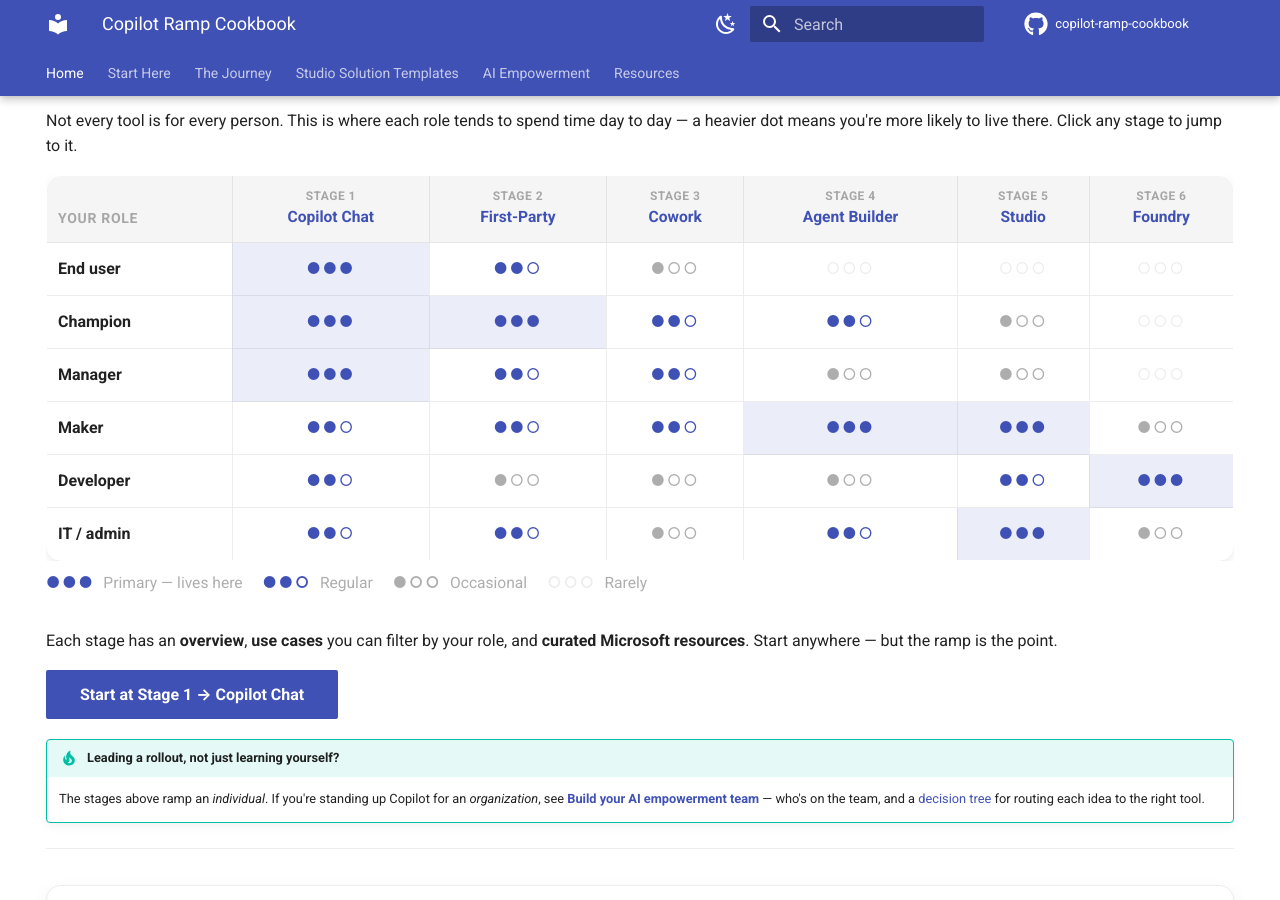
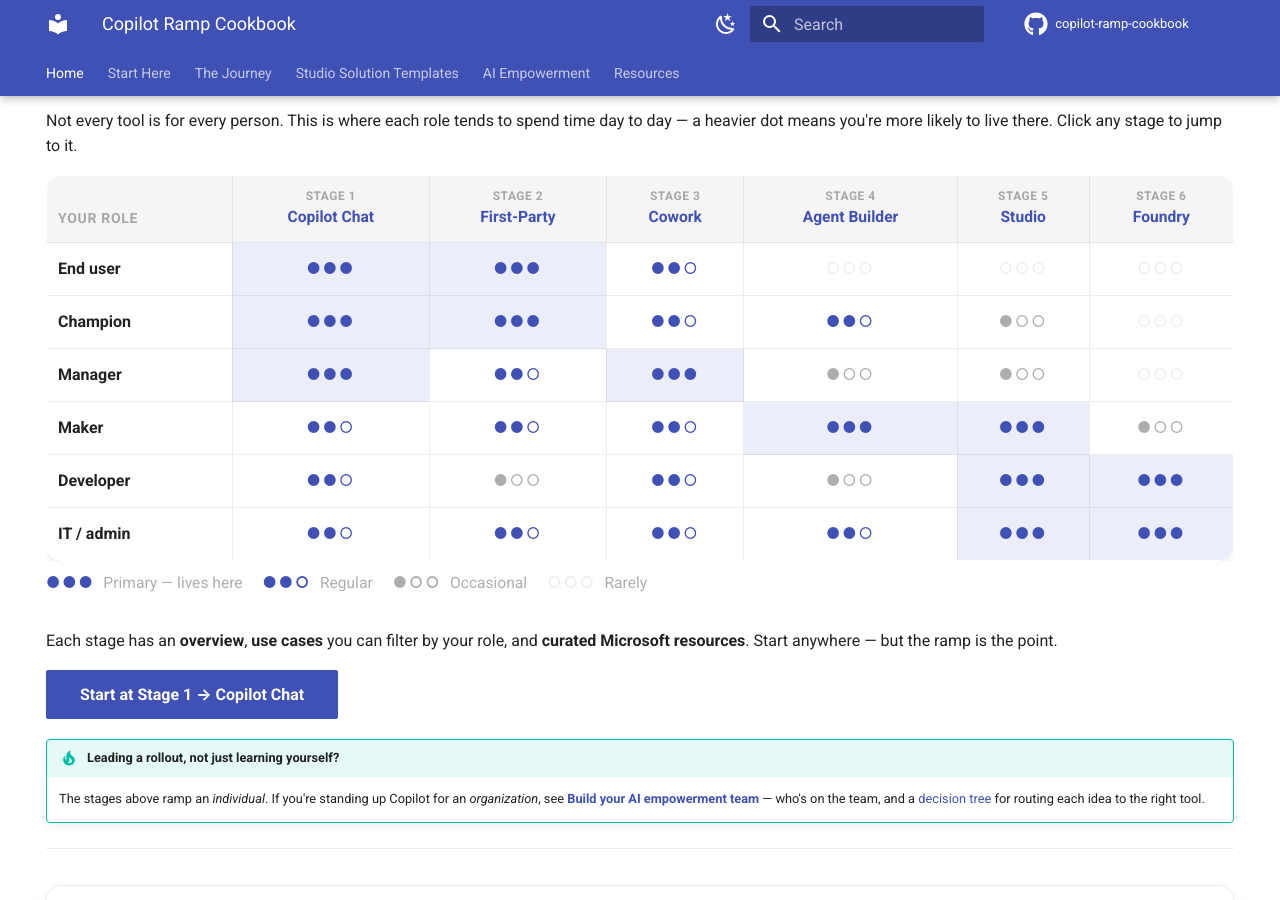
Before and after one commit to MawellGlass/copilot-ramp-cookbook, an MkDocs documentation site: the page built from docs/index.md, in a window 1280 px wide and 900 px high, scrolled down 820 px. Built offline with MkDocs 1.6.1 and Material for MkDocs 9.7.7, drawn with Linux system fonts in a browser that asks for light colours; comment, search, counter and statistics services are not loaded.

Commit message:
Rebalance home persona matrix: 2+ primary tools per role, more Cowork for Manager/Developer/IT

```diff
--- a/docs/index.md
+++ b/docs/index.md
@@ -47,12 +47,12 @@
   <th><a href="stages/stage-6-foundry/"><span class="stagenum">STAGE 6</span>Foundry</a></th>
 </tr></thead>
 <tbody>
-<tr><th>End user</th>  <td class="lvl3"><span class="dot">●●●</span></td><td class="lvl2"><span class="dot">●●○</span></td><td class="lvl1"><span class="dot">●○○</span></td><td class="lvl0"><span class="dot">○○○</span></td><td class="lvl0"><span class="dot">○○○</span></td><td class="lvl0"><span class="dot">○○○</span></td></tr>
+<tr><th>End user</th>  <td class="lvl3"><span class="dot">●●●</span></td><td class="lvl3"><span class="dot">●●●</span></td><td class="lvl2"><span class="dot">●●○</span></td><td class="lvl0"><span class="dot">○○○</span></td><td class="lvl0"><span class="dot">○○○</span></td><td class="lvl0"><span class="dot">○○○</span></td></tr>
 <tr><th>Champion</th>  <td class="lvl3"><span class="dot">●●●</span></td><td class="lvl3"><span class="dot">●●●</span></td><td class="lvl2"><span class="dot">●●○</span></td><td class="lvl2"><span class="dot">●●○</span></td><td class="lvl1"><span class="dot">●○○</span></td><td class="lvl0"><span class="dot">○○○</span></td></tr>
-<tr><th>Manager</th>   <td class="lvl3"><span class="dot">●●●</span></td><td class="lvl2"><span class="dot">●●○</span></td><td class="lvl2"><span class="dot">●●○</span></td><td class="lvl1"><span class="dot">●○○</span></td><td class="lvl1"><span class="dot">●○○</span></td><td class="lvl0"><span class="dot">○○○</span></td></tr>
+<tr><th>Manager</th>   <td class="lvl3"><span class="dot">●●●</span></td><td class="lvl2"><span class="dot">●●○</span></td><td class="lvl3"><span class="dot">●●●</span></td><td class="lvl1"><span class="dot">●○○</span></td><td class="lvl1"><span class="dot">●○○</span></td><td class="lvl0"><span class="dot">○○○</span></td></tr>
 <tr><th>Maker</th>     <td class="lvl2"><span class="dot">●●○</span></td><td class="lvl2"><span class="dot">●●○</span></td><td class="lvl2"><span class="dot">●●○</span></td><td class="lvl3"><span class="dot">●●●</span></td><td class="lvl3"><span class="dot">●●●</span></td><td class="lvl1"><span class="dot">●○○</span></td></tr>
-<tr><th>Developer</th> <td class="lvl2"><span class="dot">●●○</span></td><td class="lvl1"><span class="dot">●○○</span></td><td class="lvl1"><span class="dot">●○○</span></td><td class="lvl1"><span class="dot">●○○</span></td><td class="lvl2"><span class="dot">●●○</span></td><td class="lvl3"><span class="dot">●●●</span></td></tr>
-<tr><th>IT / admin</th><td class="lvl2"><span class="dot">●●○</span></td><td class="lvl2"><span class="dot">●●○</span></td><td class="lvl1"><span class="dot">●○○</span></td><td class="lvl2"><span class="dot">●●○</span></td><td class="lvl3"><span class="dot">●●●</span></td><td class="lvl1"><span class="dot">●○○</span></td></tr>
+<tr><th>Developer</th> <td class="lvl2"><span class="dot">●●○</span></td><td class="lvl1"><span class="dot">●○○</span></td><td class="lvl2"><span class="dot">●●○</span></td><td class="lvl1"><span class="dot">●○○</span></td><td class="lvl3"><span class="dot">●●●</span></td><td class="lvl3"><span class="dot">●●●</span></td></tr>
+<tr><th>IT / admin</th><td class="lvl2"><span class="dot">●●○</span></td><td class="lvl2"><span class="dot">●●○</span></td><td class="lvl2"><span class="dot">●●○</span></td><td class="lvl2"><span class="dot">●●○</span></td><td class="lvl3"><span class="dot">●●●</span></td><td class="lvl3"><span class="dot">●●●</span></td></tr>
 </tbody>
 </table>
 </div>
```
